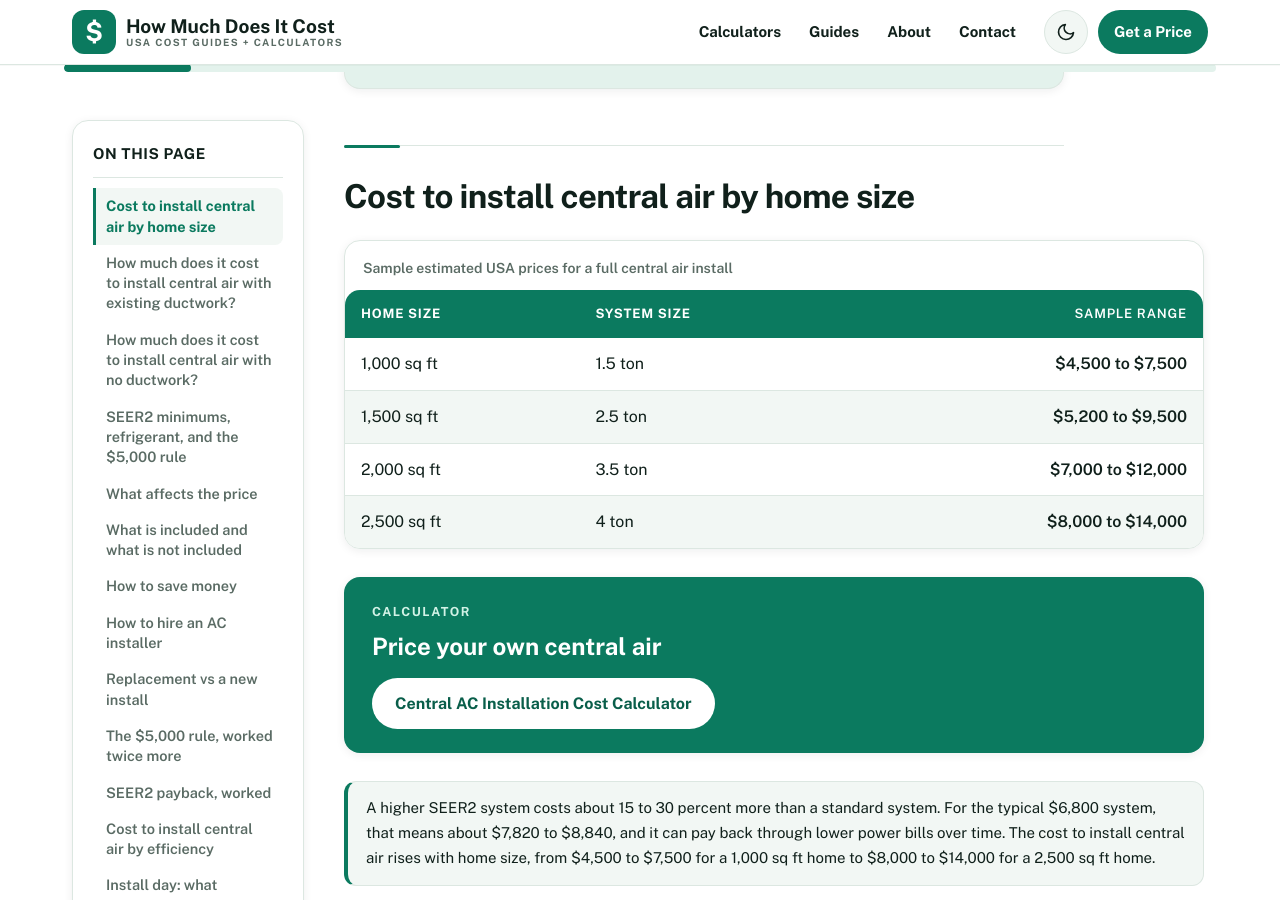
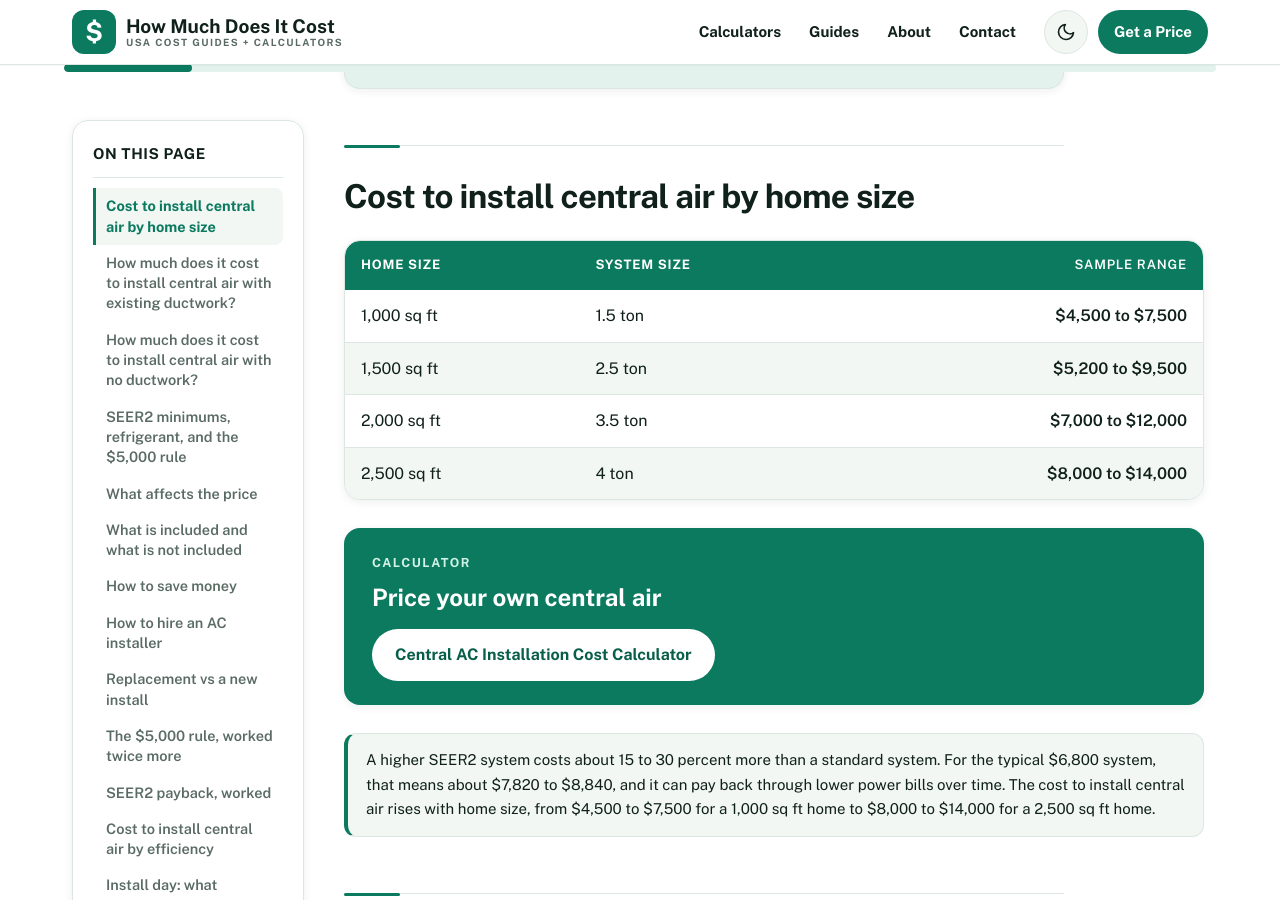
Before and after one commit to zaidmeo09-dhangal/howmuchdoesitcostusa, a Jekyll site: the page built from _posts/2026-11-14-how-much-does-it-cost-to-install-central-air.md, in a window 1280 px wide and 900 px high, scrolled down 1759 px. Built offline with Jekyll 4.4.1, drawn with Linux system fonts in a browser that asks for light colours; some web fonts are replaced; some of the changed text lies outside the part shown.

Commit message:
Initial deploy: add _posts/2026-11-14-how-much-does-it-cost-to-install-central-air.md

```diff
--- a/_posts/2026-11-14-how-much-does-it-cost-to-install-central-air.md
+++ b/_posts/2026-11-14-how-much-does-it-cost-to-install-central-air.md
@@ -186,7 +186,7 @@ schema: |
 <p class="table-hint">Swipe to see the High column &rarr;</p>
   <div class="table-wrap">
 <table class="cost-table">
-<caption>Sample estimated USA prices for a full central air install</caption>
+
 <thead>
 <tr><th>Home size</th><th>System size</th><th>Sample range</th></tr>
 </thead>
@@ -309,7 +309,7 @@ An older home may need a panel upgrade or a new circuit for the outdoor unit. Th
 <p class="table-hint">Swipe to see the Typical cost column &rarr;</p>
   <div class="table-wrap">
 <table class="cost-table">
-<caption>Typical installed cost for a 2.5 ton system by SEER2 rating</caption>
+
 <thead>
 <tr><th>Efficiency</th><th>Typical cost</th></tr>
 </thead>
@@ -339,7 +339,7 @@ An older home may need a panel upgrade or a new circuit for the outdoor unit. Th
 <p class="table-hint">Swipe to see the Typical cost column &rarr;</p>
   <div class="table-wrap">
 <table class="cost-table">
-<caption>Cooling options compared for a typical home</caption>
+
 <thead>
 <tr><th>System</th><th>What it does</th><th>Typical cost</th></tr>
 </thead>
```
